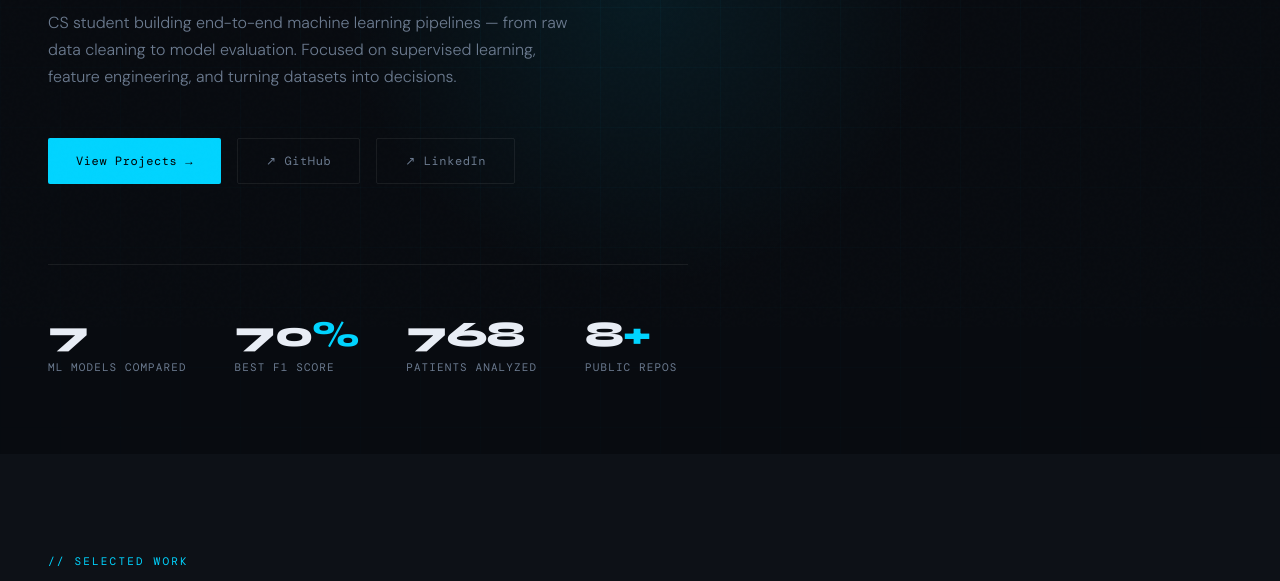
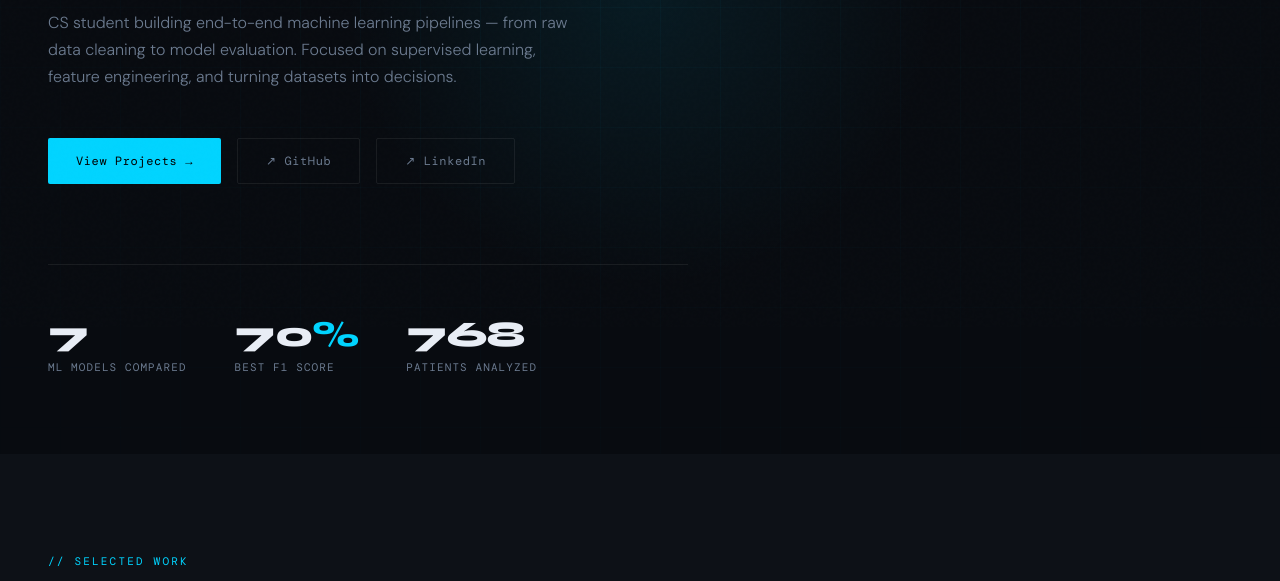
Before and after one commit to Arslan-32005/arslan-32005.github.io, a plain HTML site: page index.html in a window 1280 px wide. Shown: the part 473-1054 px from the top of the page. Drawn offline with nearby package versions, Linux system fonts and the light colour scheme; a web font is replaced by a local one.

Commit message:
Update index.html

```diff
--- a/index.html
+++ b/index.html
@@ -700,10 +700,6 @@
         <div class="stat-num">768</div>
         <div class="stat-label">Patients Analyzed</div>
       </div>
-      <div>
-        <div class="stat-num">8<span>+</span></div>
-        <div class="stat-label">Public Repos</div>
-      </div>
     </div>
   </div>
 </section>
```
